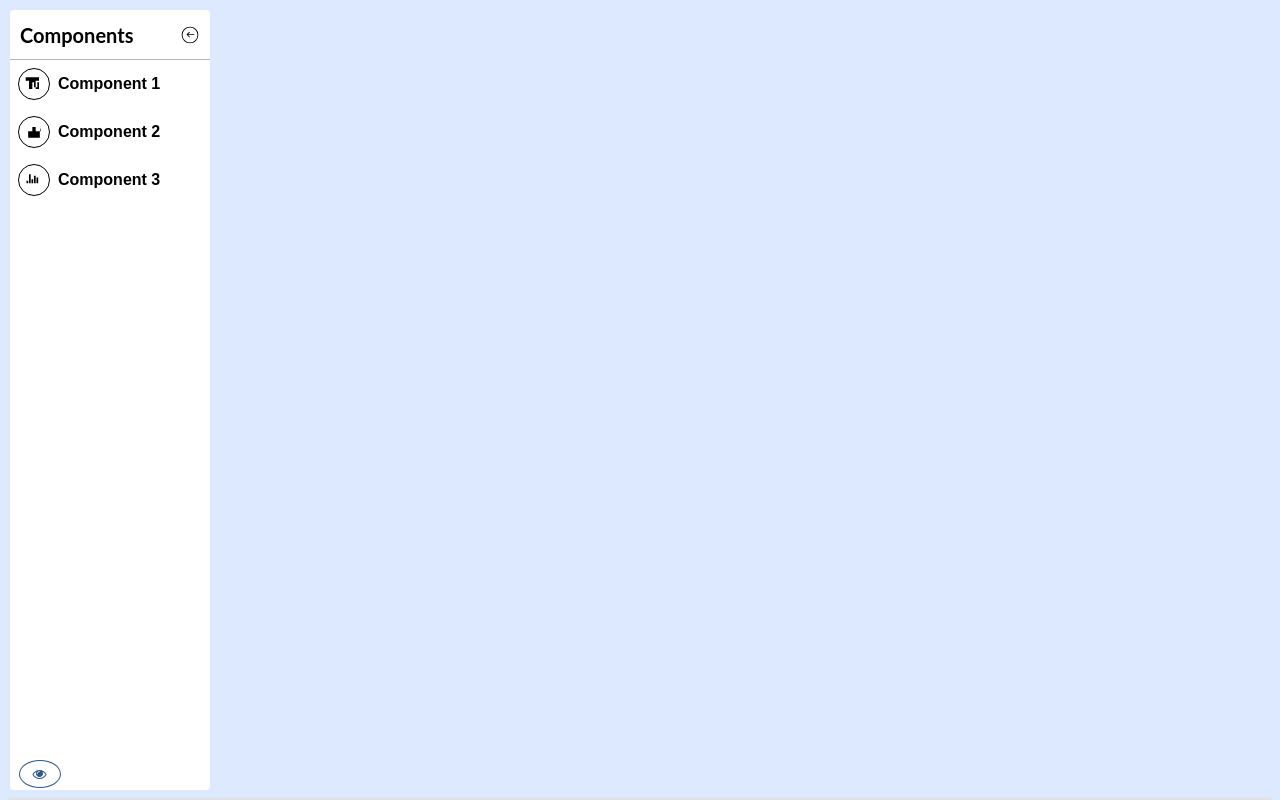
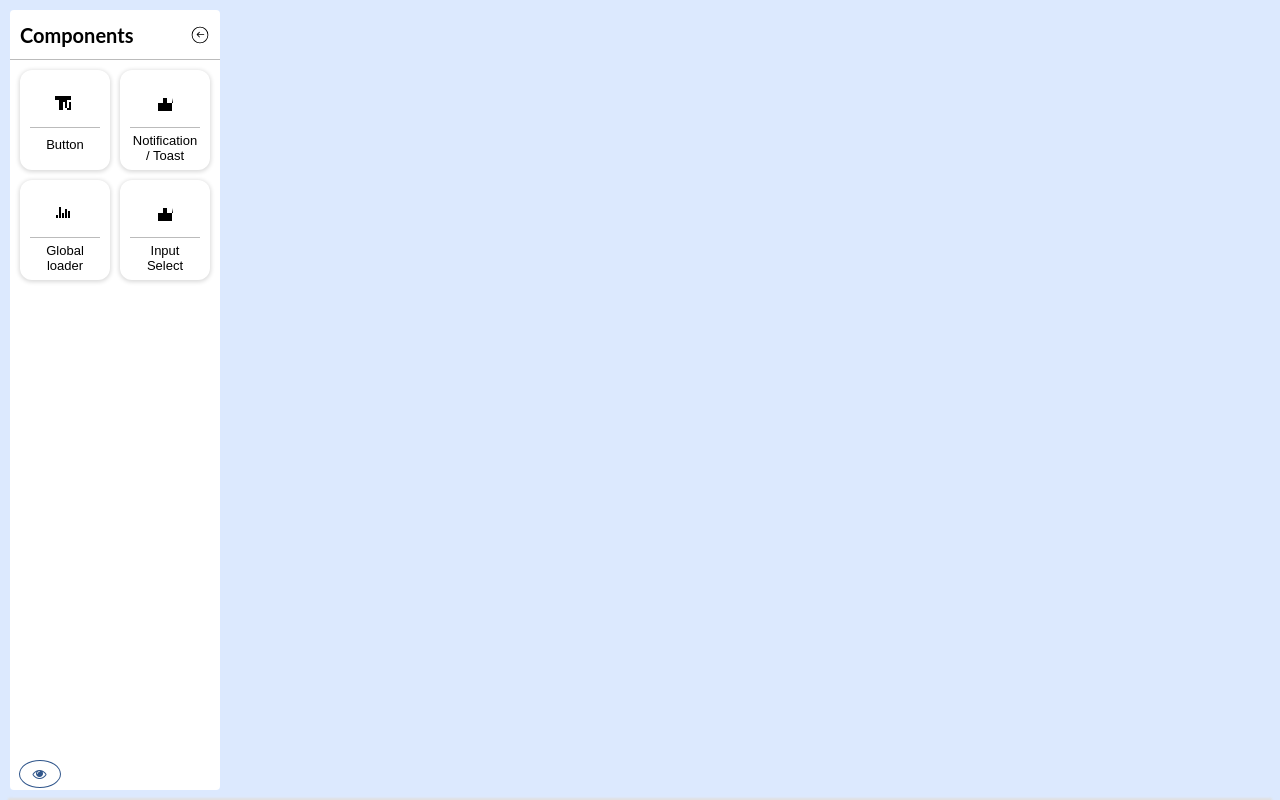
Before and after one commit to gregariousgovind/angularTheming, an Angular app: page /propertyPanel in a window 1280 px wide. Shown: the top 800 px of the page. Built offline with nearby package versions, Linux system fonts and the light colour scheme.

Commit message:
2 files modified

```diff
--- a/src/app/components/component-list/component-list.component.scss
+++ b/src/app/components/component-list/component-list.component.scss
@@ -2,7 +2,7 @@
   display: flex;
   flex-direction: column;
   height: calc(100vh - 20px);
-  width: 200px;
+  width: 210px;
   margin: 10px;
   background-color: #ffffff;
   border-radius: 4px;
@@ -69,47 +69,57 @@
     display: flex;
     flex-wrap: wrap;
     margin: 0;
-    padding: 0;
+    padding: 5px;
 
     li {
+      list-style: none;
+      margin: 5px;
+
       button.component-button {
         display: flex;
-        align-items: center;
-        justify-content: flex-start;
+        flex-wrap: wrap;
+        justify-content: center;
+        width: 90px;
+        height: 100px;
+        padding: 10px;
         border: none;
+        border-radius: 12px;
         background: none;
-        padding: 0.5rem;
         cursor: pointer;
         transition: all 0.2s ease;
+        overflow: hidden;
+        box-shadow: rgba(0, 0, 0, 0.15) 0 1px 4px 1px;
 
         &:hover {
-          background-color: #ddd;
+          box-shadow: rgba(0, 0, 0, 0.15) 0 2px 8px 2px;
+          transform: scale(1.04);
         }
 
         &.selected {
-          background-color: #ddd;
+          background-color: #f3f7fc;
+          transform: scale(1.08);
+          font-weight: bold;
         }
 
         .icon-container {
           display: flex;
           align-items: center;
           justify-content: center;
-          height: 2rem;
-          width: 2rem;
-          margin-right: 0.5rem;
-          border: 1px solid #000;
-          border-radius: 50%;
+          height: 60%;
+          width: 100%;
+          border-bottom: 1px solid #bbbbbb;
 
           svg {
             fill: #000;
-            height: 1.25rem;
-            width: 1.25rem;
+            height: 24px;
+            width: 24px;
           }
         }
 
         span {
-          font-size: 1rem;
-          font-weight: bold;
+          font-size: 13px;
+          font-weight: 500;
+          padding: 5px;
         }
       }
     }
--- a/src/app/components/component-list/component-list.component.ts
+++ b/src/app/components/component-list/component-list.component.ts
@@ -13,16 +13,20 @@ interface ComponentItem {
 export class ComponentListComponent {
   components: ComponentItem[] = [
     {
-      name: 'Component 1',
+      name: 'Button',
       icon: 'M6 4h12v4h-4v10H6V8H2V4h4zm4 6v8h8v-8h-2v6h-4v-6h-2z',
     },
     {
-      name: 'Component 2',
+      name: 'Notification / Toast',
       icon: 'M19 11h-5V6h-4v5H5v8h14v-8h1v-5zm-7 5h-2v2h2v-2z',
     },
     {
-      name: 'Component 3',
+      name: 'Global loader',
       icon: 'M17 16h-2V9h2v7zm-3 0h-2V7h2v9zm-3 0H9V11h2v5zm-3 0H6V5h2v11zm-3 0H3V13h2v3z',
+    },
+    {
+      name: 'Input Select',
+      icon: 'M19 11h-5V6h-4v5H5v8h14v-8h1v-5zm-7 5h-2v2h2v-2z',
     },
   ];
 
```
